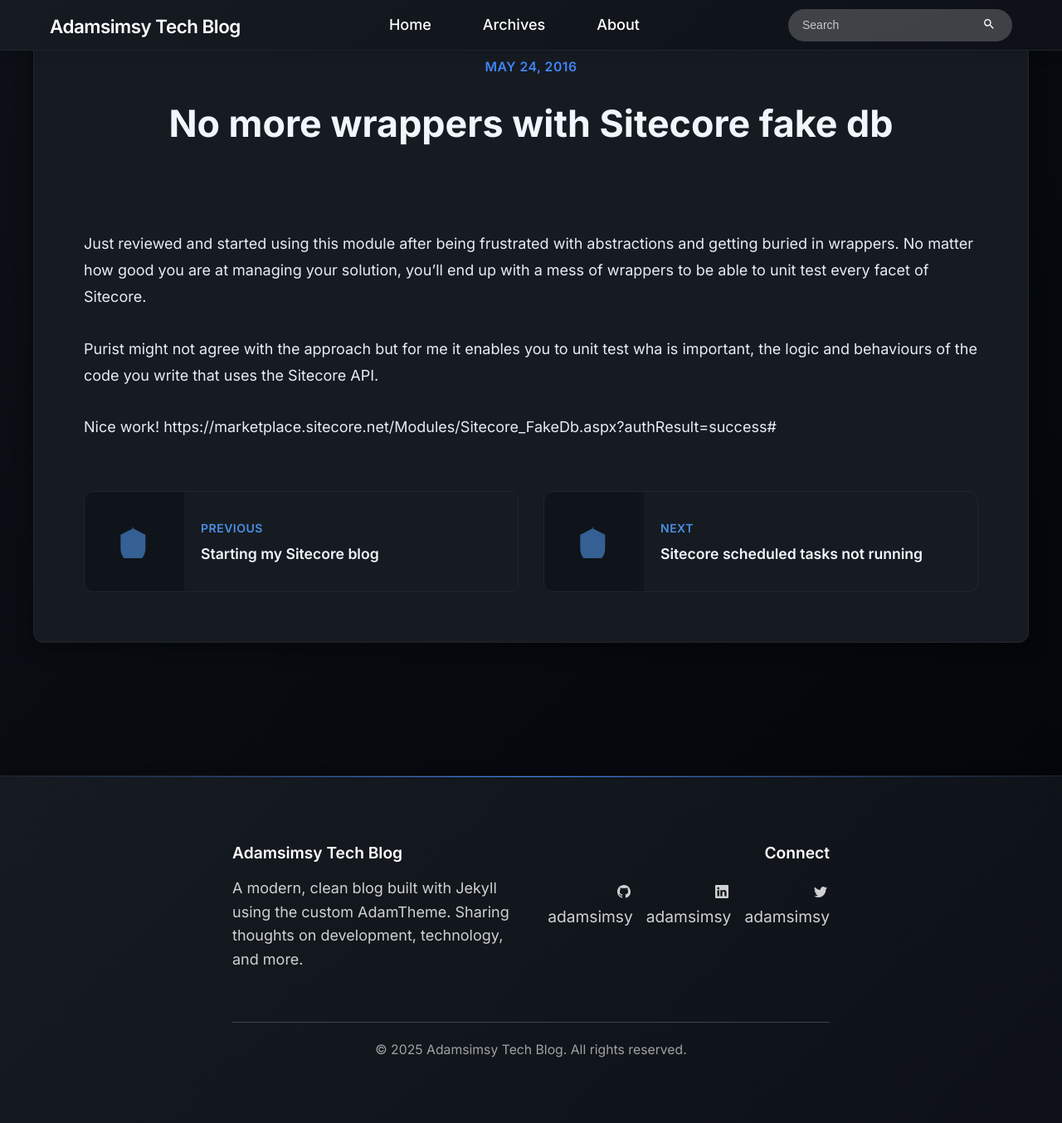
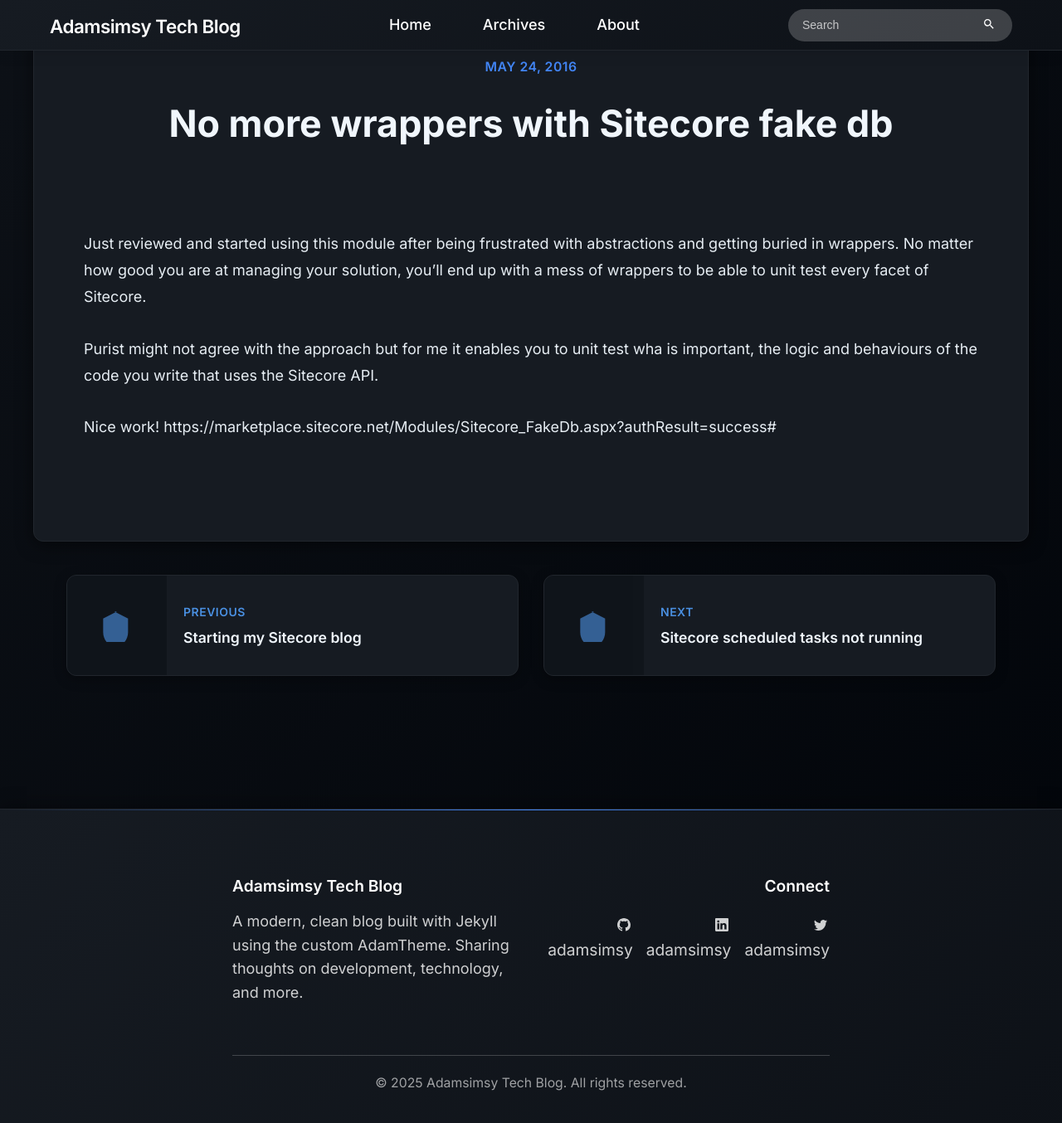
Before and after one commit to Adamsimsy/adamsimsy.github.io, a Jekyll site: the page built from docs/_posts/2016-05-24-sitecore-fake-db.md, in a window 1280 px wide and 1400 px high, scrolled down 97 px. Shown: the top 1354 px of the window at 83% size. Built offline with Jekyll 4.4.1, drawn with Linux system fonts in a browser that asks for light colours.

Commit message:
style: refactor post navigation cards layout and styling

```diff
--- a/docs/_layouts/post.html
+++ b/docs/_layouts/post.html
@@ -34,9 +34,17 @@
       {{ content }}
     </div>
 
-    <footer class="post-footer">
+    </footer>
+  </div>
+
+  {%- if site.disqus.shortname -%}
+    {%- include disqus_comments.html -%}
+  {%- endif -%}
+</article>
+
+<!-- Post Navigation Cards - Completely outside article element -->
+{%- if page.previous or page.next -%}
   <div class="post-navigation">
-        {%- if page.previous or page.next -%}
     <div class="nav-cards">
       {%- if page.previous -%}
         <div class="nav-card nav-prev">
@@ -86,15 +94,8 @@
         <div class="nav-card nav-spacer"></div>
       {%- endif -%}
     </div>
+  </div>
 {%- endif -%}
-      </div>
-    </footer>
-  </div>
-
-  {%- if site.disqus.shortname -%}
-    {%- include disqus_comments.html -%}
-  {%- endif -%}
-</article>
 
 <script>
 document.addEventListener('DOMContentLoaded', function() {
--- a/docs/_sass/_adamtheme.scss
+++ b/docs/_sass/_adamtheme.scss
@@ -1527,14 +1527,18 @@
 /**
  * Post Navigation Cards
  */
+// Post Navigation - Now separate cards outside main post container
 .post-navigation {
-  margin-top: 60px;
+  margin: 40px 0;
+  padding: 0;
 
   .nav-cards {
+    max-width: 1200px;
+    margin: 0 auto;
+    padding: 0 $spacing-unit;
     display: grid;
     grid-template-columns: 1fr 1fr;
     gap: 30px;
-    margin-top: 40px;
 
     @include media-query($on-tablet) {
       gap: 20px;
@@ -1544,6 +1548,19 @@
       grid-template-columns: 1fr;
       gap: 20px;
     }
+  }
+}
+
+// Adjust navigation cards when TOC is visible - match main post content width
+@media (min-width: 1400px) {
+  .post-navigation .nav-cards {
+    max-width: calc(1200px - 320px);
+    margin-left: 0;
+    margin-right: auto;
+  }
+
+  .post {
+    margin-right: 320px;
   }
 }
 
@@ -1553,10 +1570,11 @@
   border-radius: 12px;
   overflow: hidden;
   transition: all 0.3s ease;
+  box-shadow: 0 4px 15px rgba(0, 0, 0, 0.3);
 
   &:hover {
     transform: translateY(-2px);
-    box-shadow: 0 8px 25px rgba(0, 0, 0, 0.4);
+    box-shadow: 0 8px 25px rgba(0, 0, 0, 0.5);
     border-color: #4a90e2;
   }
 
```
Lines whose indentation alone changed are shown as unchanged.
